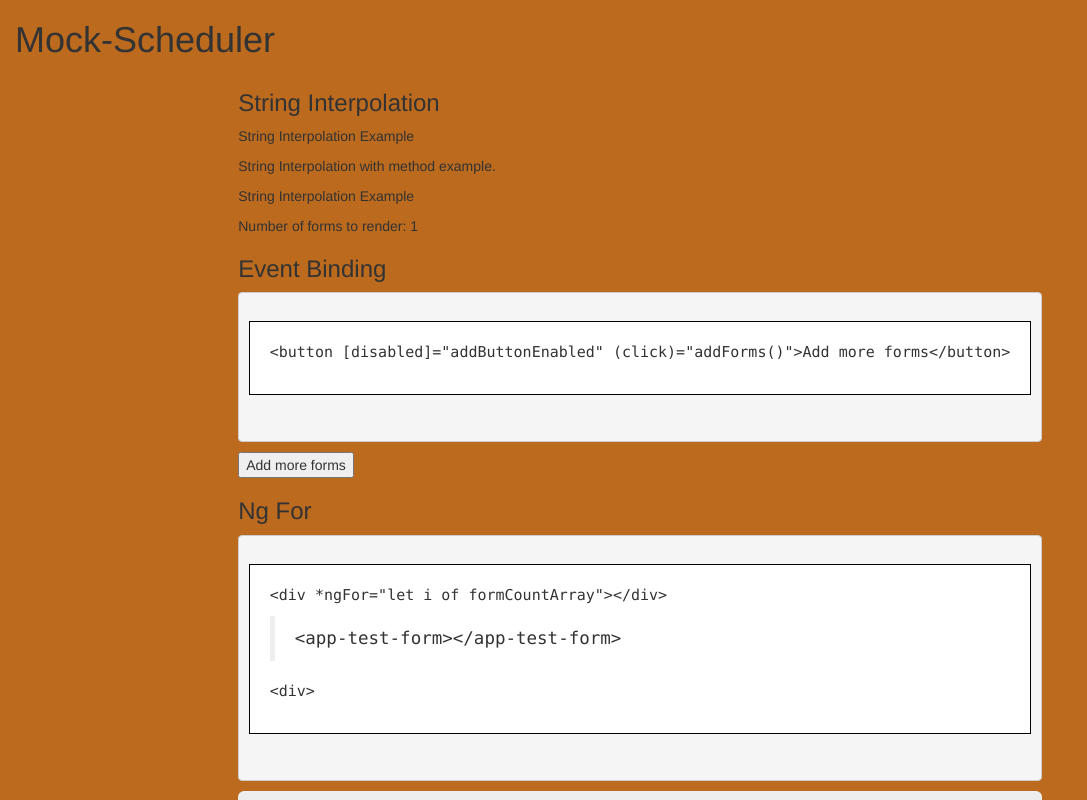
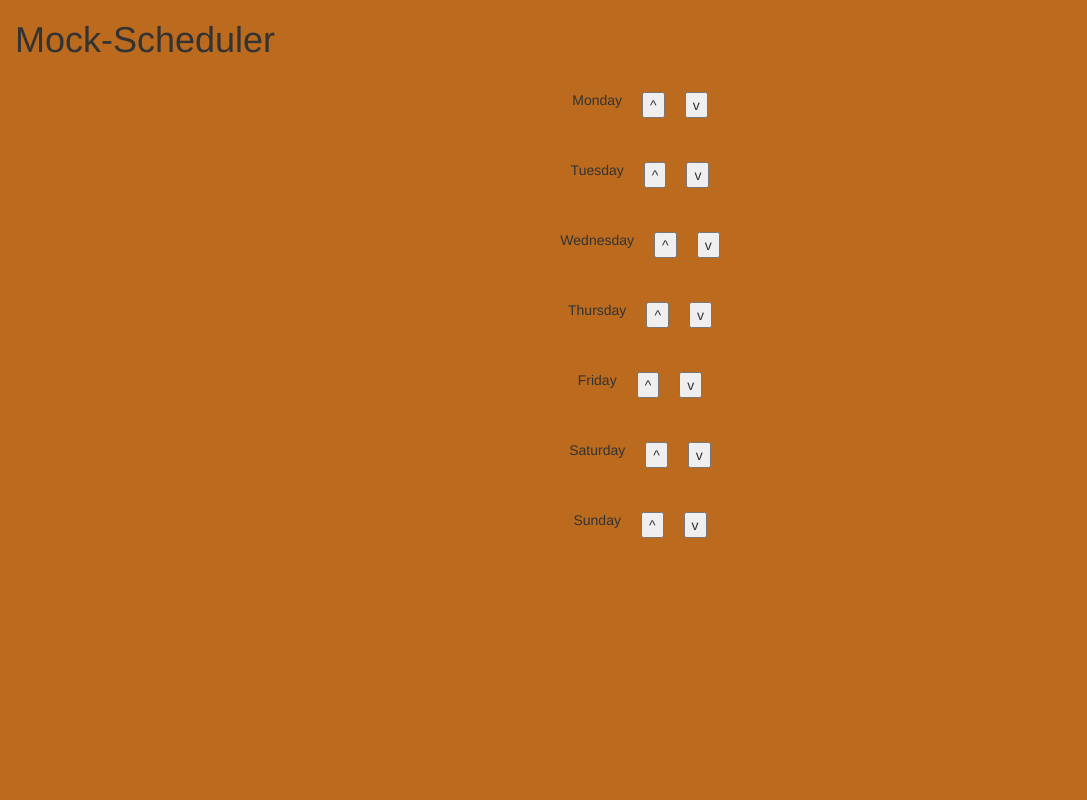
Before and after one commit to cptaylor38/mhangularcourse, an Angular app in the folder intro-app/: page / in a window 1280 px wide. Shown: the top 800 px of the page, without its empty margins (0-1087 px from the left). Built offline with nearby package versions, Linux system fonts and the light colour scheme.

Commit message:
added mock component and logic for day priority

```diff
--- a/intro-app/src/app/app.module.ts
+++ b/intro-app/src/app/app.module.ts
@@ -11,6 +11,8 @@ import { MockPromptBudgetHoursComponent } from './mock-prompt-budget-hours/mock-
 import { MockPromptEmployeeCountComponent } from './mock-prompt-employee-count/mock-prompt-employee-count.component';
 import { MockPromptShiftPriorityComponent } from './mock-prompt-shift-priority/mock-prompt-shift-priority.component';
 import { MockPromptEmployeeFormsComponent } from './mock-prompt-employee-forms/mock-prompt-employee-forms.component';
+import { DayPriorityListComponent } from './day-priority-list/day-priority-list.component';
+import { DayListItemComponent } from './day-list-item/day-list-item.component';
 
 @NgModule({
   declarations: [
@@ -23,7 +25,9 @@ import { MockPromptEmployeeFormsComponent } from './mock-prompt-employee-forms/m
     MockPromptBudgetHoursComponent,
     MockPromptEmployeeCountComponent,
     MockPromptShiftPriorityComponent,
-    MockPromptEmployeeFormsComponent
+    MockPromptEmployeeFormsComponent,
+    DayPriorityListComponent,
+    DayListItemComponent
   ],
   imports: [
     BrowserModule,
--- /dev/null
+++ b/intro-app/src/app/day-list-item/day-list-item.component.html
@@ -0,0 +1,5 @@
+<div>
+    <div>{{day}}</div>
+    <button>Up</button>
+    <button>Down</button>
+</div>
--- /dev/null
+++ b/intro-app/src/app/day-list-item/day-list-item.component.ts
@@ -0,0 +1,15 @@
+import { Component, OnInit, Input } from '@angular/core';
+
+@Component({
+  selector: 'app-day-list-item',
+  templateUrl: './day-list-item.component.html',
+  styleUrls: ['./day-list-item.component.css']
+})
+export class DayListItemComponent implements OnInit {
+
+  constructor() { }
+
+  ngOnInit(): void {
+  }
+  @Input() day: string;
+}
--- /dev/null
+++ b/intro-app/src/app/day-priority-list/day-priority-list.component.css
@@ -0,0 +1,16 @@
+.daysContainer {
+  display: flex;
+  flex-direction: column;
+}
+
+.day {
+  display: flex;
+  flex-direction: row;
+  padding: 2rem;
+  justify-content: center;
+  align-items: center;
+}
+
+.day > button {
+  margin-left: 2rem;
+}
--- /dev/null
+++ b/intro-app/src/app/day-priority-list/day-priority-list.component.html
@@ -0,0 +1,8 @@
+<div *ngFor="let day of daysArray; let i = index" class="daysContainer">
+    <!-- <app-day-list-item [day]="day"></app-day-list-item> -->
+    <div class="day">
+        <p>{{day}}</p>
+        <button (click)="adjustArray('higher', i)">^</button>
+        <button (click)="adjustArray('lower', i)">v</button>
+    </div>
+</div>
--- /dev/null
+++ b/intro-app/src/app/day-priority-list/day-priority-list.component.ts
@@ -0,0 +1,35 @@
+import { Component, OnInit, EventEmitter } from '@angular/core';
+
+@Component({
+  selector: 'app-day-priority-list',
+  templateUrl: './day-priority-list.component.html',
+  styleUrls: ['./day-priority-list.component.css']
+})
+export class DayPriorityListComponent implements OnInit {
+  daysArray: string[] = ["Monday", "Tuesday", "Wednesday", "Thursday", "Friday", "Saturday", "Sunday"]
+  day: string;
+  constructor() { }
+
+  ngOnInit(): void {
+  }
+
+  adjustArray(action, index){
+    let replaced = null;
+    let replacer = this.daysArray[index];
+    if(action === 'higher'){
+      if(index !== 0){
+        replaced = this.daysArray[index - 1];
+        this.daysArray[index - 1] = replacer;
+        this.daysArray[index] = replaced;
+      }
+    }
+    else {
+      if(index !== 6){
+        replaced = this.daysArray[index + 1];
+        this.daysArray[index + 1] = replacer;
+        this.daysArray[index] = replaced;
+      }
+    }
+  }
+
+}
--- a/intro-app/src/app/test/test.component.html
+++ b/intro-app/src/app/test/test.component.html
@@ -1,4 +1,5 @@
-<h3>String Interpolation</h3>
+<!-- <section class='learningSection'>
+    <h3>String Interpolation</h3>
 <p>{{example}}</p>
 <p>{{methodExample()}}</p>
 
@@ -69,3 +70,7 @@
 <h3>NgClass example</h3>
 <button (click)="toggleNgClass()">Toggle class</button>
 <p [ngClass]="{ngclass: ngclass}">Toggled Class</p>
+</section> -->
+
+
+<app-day-priority-list></app-day-priority-list>
```
Also changed, not shown: intro-app/src/app/day-list-item/day-list-item.component.css (added), 2 other files (tests, documents, lock files or other folders).
